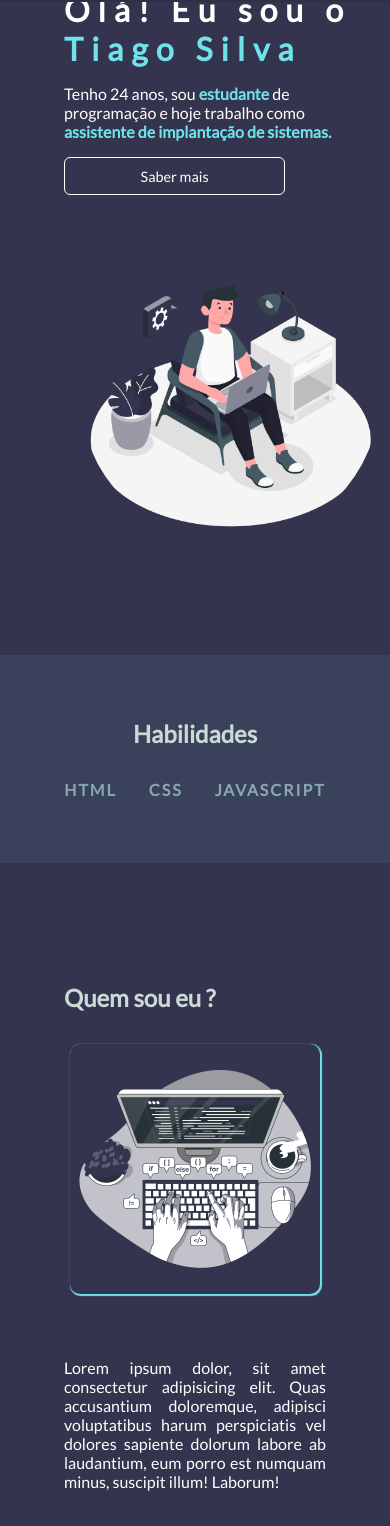
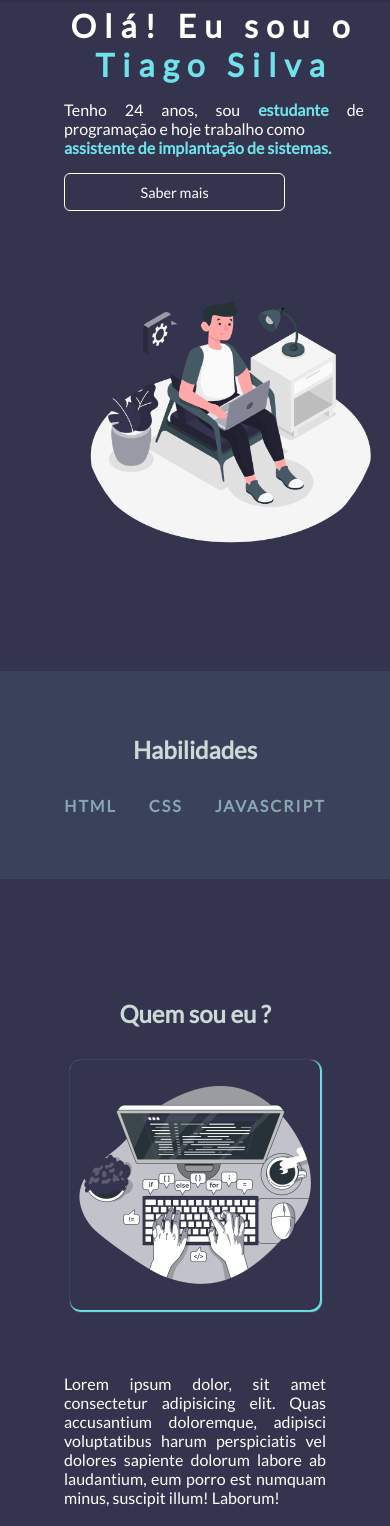
Before and after one commit to tiago9991/Portifolio_Para_Estudos, a plain HTML site: page index.html in a window 390 px wide. Shown: the part 74-1600 px from the top of the page. Drawn offline with Linux system fonts and the light colour scheme; no server answers.

Commit message:
ajustes no responsivo

```diff
--- a/css/style.css
+++ b/css/style.css
@@ -130,7 +130,6 @@ button,
 
 
     #menu {
-      /* display: none; */
       display: block;
       position: absolute;
       width: 100%;
@@ -194,6 +193,30 @@ button,
     #nav.active #hamburguer::after {
       transform: rotate(-135deg);
       top: -7px;
+    }
+
+    .primeira-sessao h1 {
+     padding-top: 1rem;
+     text-align: center;
+    }
+
+    .primeira-sessao p {
+      text-align: center;
+      text-align: justify;
+    }
+
+    .primeira-sessao .img-perfil {
+      justify-content: center;
+      align-content: center;
+    }
+
+    #quem-sou-eu {
+      align-items: center;
+
+    }
+
+    #contato .titulo {
+      text-align: center;
     }
 
 }
```
